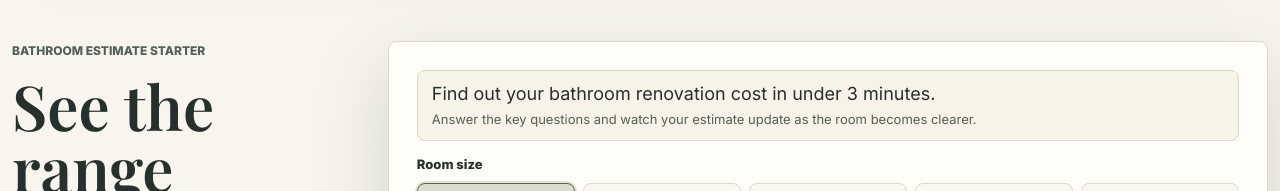
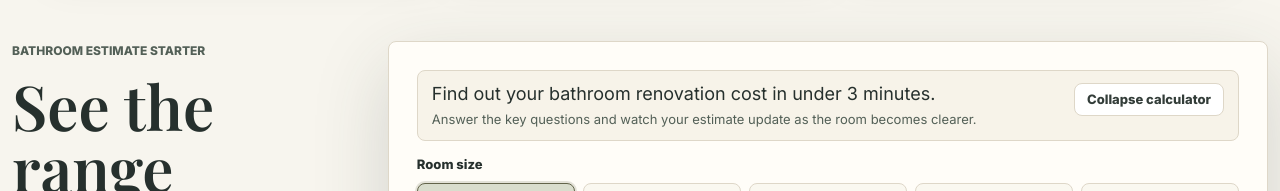
Before and after one commit to maycorbuildingservices-lang/maycor-website-next, a Next.js app: page / in a window 1280 px wide. Both pictures are taken after a click on the button 647 px from the left and 1148 px from the top of the page. Shown: the part 994-1185 px from the top of the page. Built offline with nearby package versions, Linux system fonts and the light colour scheme.

Commit message:
Add calculator collapse control

```diff
--- a/src/app/globals.css
+++ b/src/app/globals.css
@@ -324,11 +324,19 @@ h3 {
 }
 
 .calculator-prompt {
+  display: flex;
+  gap: 14px;
+  align-items: flex-start;
+  justify-content: space-between;
   margin-bottom: 14px;
   border: 1px solid var(--line);
   border-radius: 8px;
   background: #f7f3e9;
   padding: 12px 14px;
+}
+
+.calculator-prompt-copy {
+  min-width: 0;
 }
 
 .calculator-prompt h3 {
@@ -343,6 +351,27 @@ h3 {
   color: var(--ink-soft);
   font-size: 13px;
   line-height: 1.4;
+}
+
+.collapse-button {
+  flex: 0 0 auto;
+  border: 1px solid var(--line);
+  border-radius: 8px;
+  background: var(--white);
+  color: var(--olive-deep);
+  cursor: pointer;
+  padding: 9px 12px;
+  font-size: 13px;
+  font-weight: 800;
+  line-height: 1;
+  white-space: nowrap;
+}
+
+.collapse-button:hover,
+.collapse-button:focus-visible {
+  border-color: var(--olive);
+  background: #f1efdf;
+  outline: none;
 }
 
 .choice-group + .choice-group,
@@ -1073,6 +1102,14 @@ h3 {
     grid-template-columns: repeat(2, minmax(0, 1fr));
   }
 
+  .calculator-prompt {
+    flex-direction: column;
+  }
+
+  .collapse-button {
+    width: 100%;
+  }
+
   .hero-proof {
     width: min(1180px, calc(100% - 36px));
     margin-top: 18px;
@@ -1262,4 +1299,12 @@ h3 {
     padding: 9px 10px;
     white-space: nowrap;
   }
+
+  .calculator-prompt {
+    gap: 10px;
+  }
+
+  .collapse-button {
+    padding: 10px 12px;
+  }
 }
--- a/src/components/EstimateStarter.tsx
+++ b/src/components/EstimateStarter.tsx
@@ -259,6 +259,12 @@ export function EstimateStarter() {
     }
   }
 
+  function collapseCalculator() {
+    setIsExpanded(false);
+    setShowLeadForm(false);
+    setBlockedCardKey(null);
+  }
+
   async function handleSubmit(event: FormEvent<HTMLFormElement>) {
     event.preventDefault();
     setStatus("loading");
@@ -321,11 +327,16 @@ export function EstimateStarter() {
         <div className="estimate-builder">
         {isExpanded ? (
           <div className="calculator-prompt">
-            <h3>Find out your bathroom renovation cost in under 3 minutes.</h3>
-            <p>
-              Answer the key questions and watch your estimate update as the room
-              becomes clearer.
-            </p>
+            <div className="calculator-prompt-copy">
+              <h3>Find out your bathroom renovation cost in under 3 minutes.</h3>
+              <p>
+                Answer the key questions and watch your estimate update as the room
+                becomes clearer.
+              </p>
+            </div>
+            <button className="collapse-button" type="button" onClick={collapseCalculator}>
+              Collapse calculator
+            </button>
           </div>
         ) : null}
 
```
